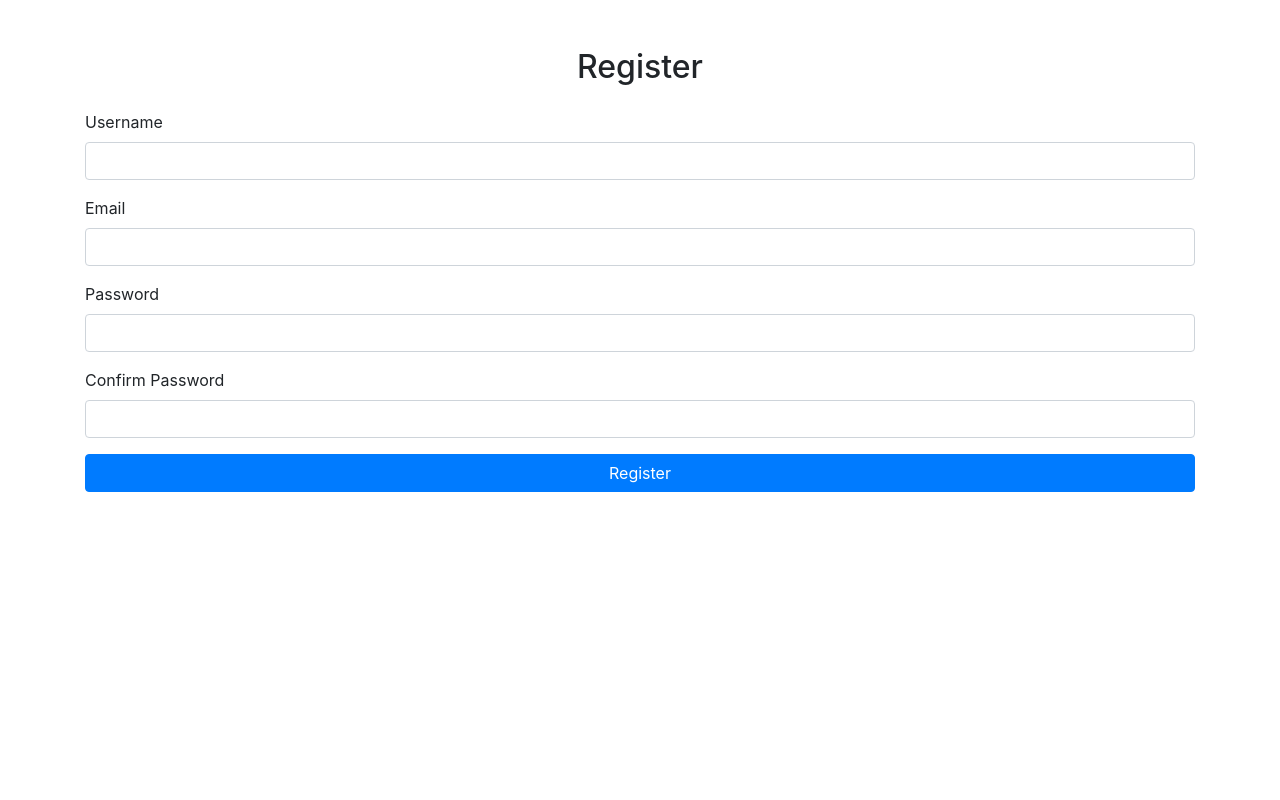
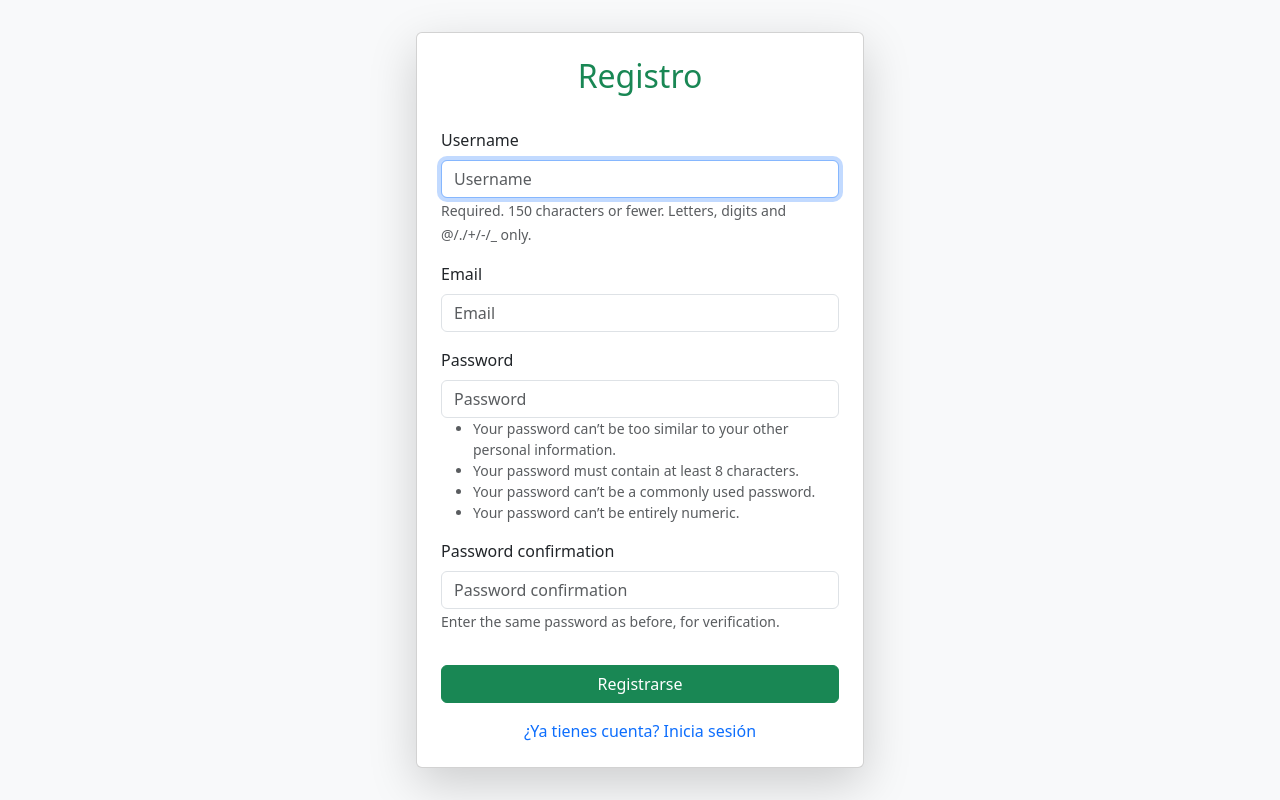
Before and after one commit to brypro/django-crud, a Django app: page /productos/register/ in a window 1280 px wide. Run offline with Django 4.2, Linux system fonts and the light colour scheme; some libraries are stand-ins or nearby versions.

Commit message:
Implement user authentication views and forms, update URLs, and enhance templates for login and registration

```diff
--- a/gestion_productos/settings.py
+++ b/gestion_productos/settings.py
@@ -71,6 +71,7 @@ TEMPLATES = [
 
 WSGI_APPLICATION = "gestion_productos.wsgi.application"
 
+CSRF_FAILURE_VIEW = 'django.views.csrf.csrf_failure'
 
 # Database
 # https://docs.djangoproject.com/en/4.1/ref/settings/#databases
@@ -136,4 +137,4 @@ DEFAULT_AUTO_FIELD = "django.db.models.BigAutoField"
 
 LOGIN_REDIRECT_URL = '/'
 LOGOUT_REDIRECT_URL = '/'
-LOGIN_URL = '/login/'
+LOGIN_URL = '/auth/login/'
--- a/gestion_productos/urls.py
+++ b/gestion_productos/urls.py
@@ -16,9 +16,12 @@ Including another URLconf
 
 from django.contrib import admin
 from django.urls import path, include
+from productos import views
 
 urlpatterns = [
-    path("admin/", admin.site.urls),
-    path('productos/', include('productos.urls')),
-    path('accounts/', include('django.contrib.auth.urls')),
+    path('admin/', admin.site.urls),
+    path('productos/', include('productos.urls')),  # Incluye las rutas de la app productos
+    path('', views.index, name='index'),
+    path('auth/', include('django.contrib.auth.urls')),  # Agrega las vistas de autenticación predeterminadas
+    path('register/', views.registro, name='register'),  # Ruta personalizada para el registro
 ]
--- a/productos/forms.py
+++ b/productos/forms.py
@@ -8,16 +8,10 @@ class ProductoForm(forms.ModelForm):
         model = Producto
         fields = ['nombre', 'marca', 'precio']
 
-class CustomUserCreationForm(UserCreationForm):
+
+class RegistroForm(UserCreationForm):
     email = forms.EmailField(required=True)
 
     class Meta:
         model = User
-        fields = ("username", "email", "password1", "password2")
-
-    def save(self, commit=True):
-        user = super().save(commit=False)
-        user.email = self.cleaned_data["email"]
-        if commit:
-            user.save()
-        return user
+        fields = ['username', 'email', 'password1', 'password2']
--- a/productos/templates/productos/index.html
+++ b/productos/templates/productos/index.html
@@ -15,7 +15,11 @@
         </div>
         <div class="d-flex justify-content-center mt-4">
             {% if user.is_authenticated %}
-                <a href="{% url 'logout' %}" class="btn btn-danger">Logout</a>
+                <!-- <a href="{% url 'logout' %}" class="btn btn-danger">Logout</a> -->
+                <form method="post" action="{% url 'logout' %}" style="display: inline;">
+                    {% csrf_token %}
+                    <button type="submit" class="btn btn-warning mr-2">Cerrar Sesión</button>
+                </form>
             {% else %}
                 <a href="{% url 'login' %}" class="btn btn-success mr-2">Login</a>
                 <a href="{% url 'register' %}" class="btn btn-info">Register</a>
--- a/productos/templates/registration/register.html
+++ b/productos/templates/registration/register.html
@@ -1,34 +1,25 @@
 <!DOCTYPE html>
-<html lang="en">
+<html lang="es">
 <head>
     <meta charset="UTF-8">
     <meta name="viewport" content="width=device-width, initial-scale=1.0">
-    <title>Register</title>
-    <link rel="stylesheet" href="https://stackpath.bootstrapcdn.com/bootstrap/4.5.2/css/bootstrap.min.css">
+    <title>Registro de Usuario</title>
+    <link href="https://cdn.jsdelivr.net/npm/bootstrap@5.3.0-alpha1/dist/css/bootstrap.min.css" rel="stylesheet">
+    {% load bootstrap4 %}
 </head>
-<body>
-    <div class="container mt-5">
-        <h2 class="text-center mb-4">Register</h2>
-        <form method="post">
-            {% csrf_token %}
-            <div class="form-group">
-                <label for="username">Username</label>
-                <input type="text" class="form-control" id="username" name="username" required>
+<body class="bg-light">
+    <div class="container d-flex justify-content-center align-items-center vh-100">
+        <div class="card shadow-lg p-4" style="width: 28rem;">
+            <h2 class="text-center text-success">Registro</h2>
+            <form method="post" class="mt-4">
+                {% csrf_token %}
+                {% bootstrap_form form layout='vertical' %}
+                <button type="submit" class="btn btn-success w-100 mt-3">Registrarse</button>
+            </form>
+            <div class="text-center mt-3">
+                <a href="{% url 'login' %}" class="text-decoration-none">¿Ya tienes cuenta? Inicia sesión</a>
             </div>
-            <div class="form-group">
-                <label for="email">Email</label>
-                <input type="email" class="form-control" id="email" name="email" required>
-            </div>
-            <div class="form-group">
-                <label for="password1">Password</label>
-                <input type="password" class="form-control" id="password1" name="password1" required>
-            </div>
-            <div class="form-group">
-                <label for="password2">Confirm Password</label>
-                <input type="password" class="form-control" id="password2" name="password2" required>
-            </div>
-            <button type="submit" class="btn btn-primary btn-block">Register</button>
-        </form>
+        </div>
     </div>
 </body>
 </html>
--- a/productos/urls.py
+++ b/productos/urls.py
@@ -9,5 +9,5 @@ urlpatterns = [
     path('eliminar/<int:id>/', views.eliminar_producto, name='eliminar_producto'),
     path('login/', views.LoginView.as_view(), name='login'),
     path('logout/', views.LogoutView.as_view(), name='logout'),
-    path('register/', views.register, name='register'),
+    path('register/', views.registro, name='registro'),
 ]
--- a/productos/views.py
+++ b/productos/views.py
@@ -1,13 +1,16 @@
 from django.shortcuts import render, redirect, get_object_or_404
 from .models import Producto
-from .forms import ProductoForm, CustomUserCreationForm
+from .forms import ProductoForm, RegistroForm
 from django.contrib.auth import login
 from django.contrib.auth.views import LoginView, LogoutView
+from django.contrib.auth.decorators import login_required
+
 
 # Create your views here.
 def index(request):
     return render(request, 'productos/index.html')
 
+@login_required
 def crear_producto(request):
     if request.method == 'POST':
         form = ProductoForm(request.POST)
@@ -18,10 +21,12 @@ def crear_producto(request):
         form = ProductoForm()
     return render(request, 'productos/crear_producto.html', {'form': form})
 
+@login_required
 def listar_productos(request):
     productos = Producto.objects.all()
     return render(request, 'productos/listar_productos.html', {'productos': productos})
 
+@login_required
 def actualizar_producto(request, id):
     producto = get_object_or_404(Producto, id=id)
     if request.method == 'POST':
@@ -33,7 +38,7 @@ def actualizar_producto(request, id):
         form = ProductoForm(instance=producto)
     return render(request, 'productos/actualizar_producto.html', {'form': form})
 
-
+@login_required
 def eliminar_producto(request, id):
     producto = get_object_or_404(Producto, id=id)
     if request.method == 'POST':
@@ -41,13 +46,12 @@ def eliminar_producto(request, id):
         return redirect('listar_productos')
     return render(request, 'productos/eliminar_producto.html', {'producto': producto})
 
-def register(request):
+def registro(request):
     if request.method == 'POST':
-        form = CustomUserCreationForm(request.POST)
+        form = RegistroForm(request.POST)
         if form.is_valid():
-            user = form.save()
-            login(request, user)
-            return redirect('index')
+            form.save()
+            return redirect('login')  # Redirige al login después del registro exitoso
     else:
-        form = CustomUserCreationForm()
+        form = RegistroForm()
     return render(request, 'registration/register.html', {'form': form})
```
Also changed, not shown: productos/templates/403.html (added, +16 -0 lines), productos/templates/registration/login.html (+16 -17 lines).
